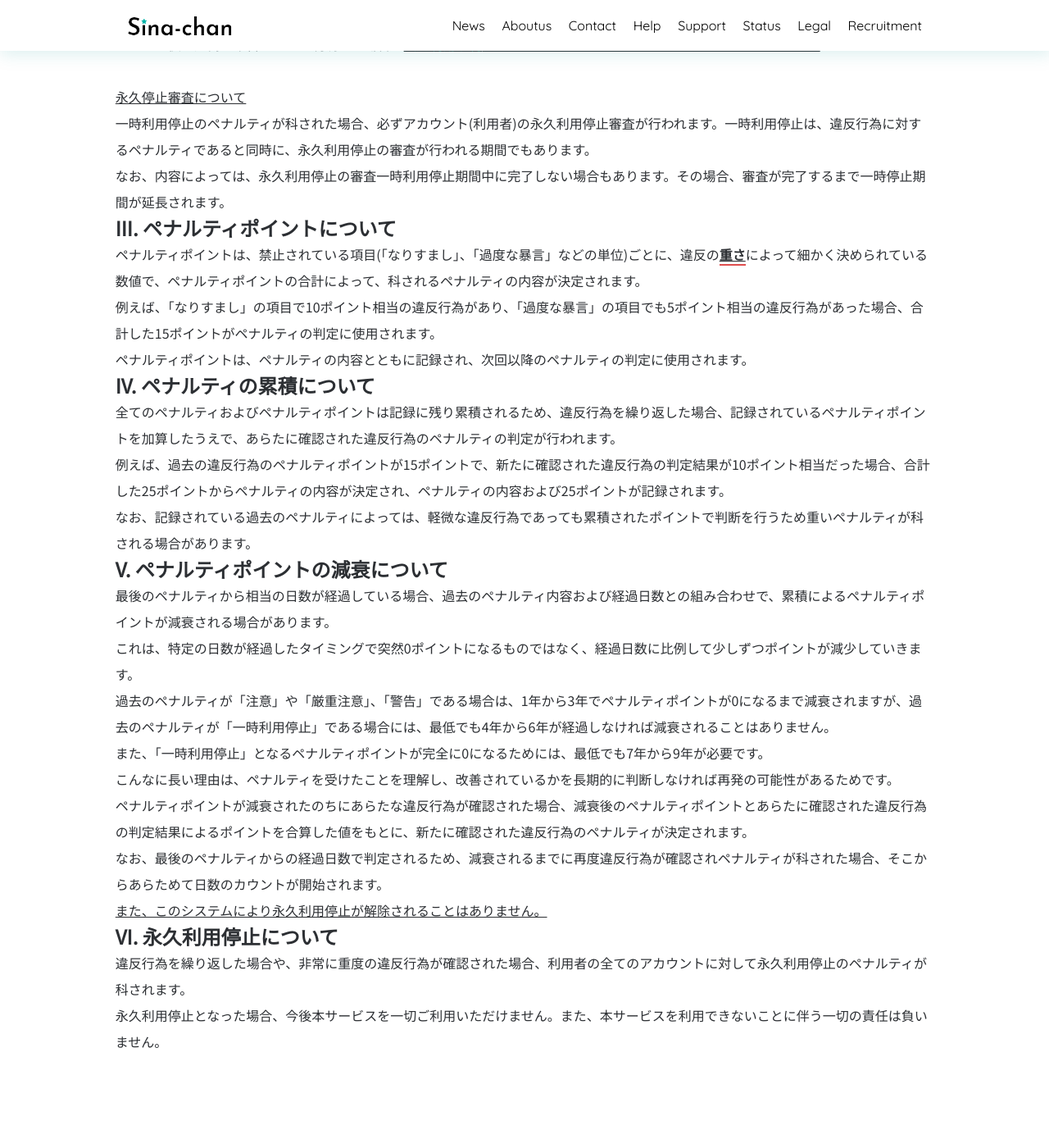
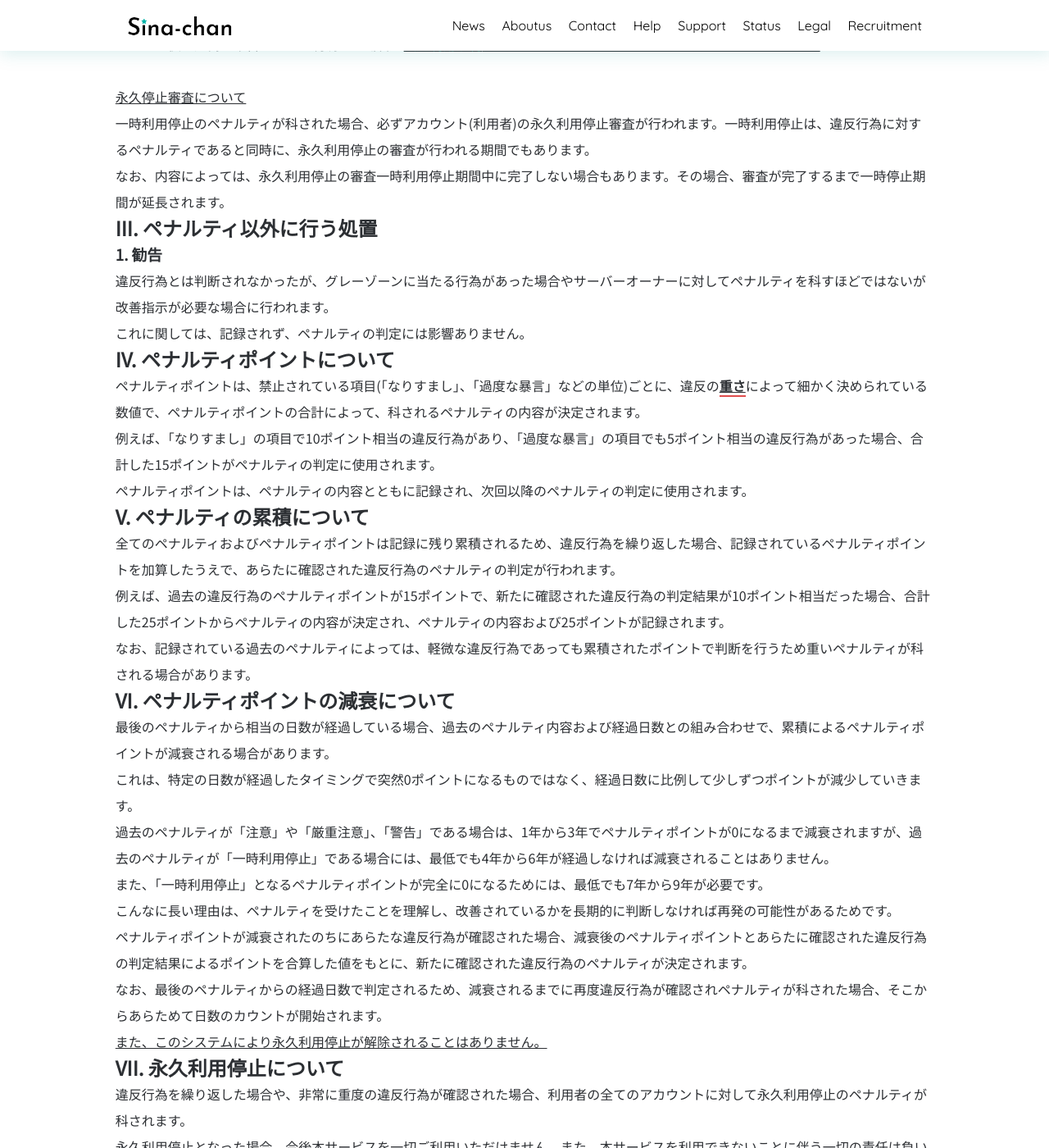
Before and after one commit to SinaKitagami/sinakitagami.github.io, a Jekyll site: the page built from _posts/legal/2023-05-14-penalty.md, in a window 1280 px wide and 1400 px high, scrolled down 1544 px. Shown: the whole window at 82% size. Built offline with Jekyll 4.4.1, drawn with Linux system fonts in a browser that asks for light colours; nearby versions of some CDN libraries; a script that is not in the unit is left out.

Commit message:
legal update

```diff
--- a/_posts/legal/2023-05-14-penalty.md
+++ b/_posts/legal/2023-05-14-penalty.md
@@ -43,18 +43,24 @@ categories:
 
 「一時利用停止」は、重度な違反行為が確認された場合に科せられるペナルティです。一時利用停止のペナルティが科せられた場合、一時停止期間中本サービスの全てをご利用いただけません。<br>一時停止期間は、「10日間」「20日間」「30日間」の3種類があり、違反行為の重さに応じて決定され、過去に「注意」や「厳重注意」、「警告」が科されたことがない場合でも、違反行為の内容によっては一時利用停止となる場合もあります。<br><br><u>一時停止期間について</u><br>一時利用停止のペナルティが科された場合、直ちに利用停止となりますが、一時停止期間は、翌日午前0:00から起算されます。<br>例えば、4月2日18:00に10日間のペナルティが科された場合、翌日4月3日0:00までの6時間とそこから10日間の、合計10日と6時間ご利用いただけなくなります。<br><br><u>一時利用停止の範囲について</u><br>一時利用停止期間中、利用者の全てのアカウントで利用停止となります。<br>ただし、運営が全てのサブアカウントを発見することは不可能なため、ペナルティを科す際に利用者からの自己申告となります。<br>ただし、後に虚偽の申告であると判明した場合、<u><a href="{{site.url}}/legal/tos" class="a-orange">共通利用規約</a>違反となり、より重いペナルティを科すことがあります。</u><br><br><u>永久停止審査について</u><br>一時利用停止のペナルティが科された場合、必ずアカウント(利用者)の永久利用停止審査が行われます。一時利用停止は、違反行為に対するペナルティであると同時に、永久利用停止の審査が行われる期間でもあります。<br>なお、内容によっては、永久利用停止の審査一時利用停止期間中に完了しない場合もあります。その場合、審査が完了するまで一時停止期間が延長されます。
 
-## III. ペナルティポイントについて
+## III. ペナルティ以外に行う処置
+
+### 1. 勧告
+
+違反行為とは判断されなかったが、グレーゾーンに当たる行為があった場合やサーバーオーナーに対してペナルティを科すほどではないが改善指示が必要な場合に行われます。<br>これに関しては、記録されず、ペナルティの判定には影響ありません。
+
+## IV. ペナルティポイントについて
 
 ペナルティポイントは、禁止されている項目(「なりすまし」、「過度な暴言」などの単位)ごとに、違反の**<u>重さ</u>**によって細かく決められている数値で、ペナルティポイントの合計によって、科されるペナルティの内容が決定されます。<br>例えば、「なりすまし」の項目で10ポイント相当の違反行為があり、「過度な暴言」の項目でも5ポイント相当の違反行為があった場合、合計した15ポイントがペナルティの判定に使用されます。<br>ペナルティポイントは、ペナルティの内容とともに記録され、次回以降のペナルティの判定に使用されます。
 
-## IV. ペナルティの累積について
+## V. ペナルティの累積について
 
 全てのペナルティおよびペナルティポイントは記録に残り累積されるため、違反行為を繰り返した場合、記録されているペナルティポイントを加算したうえで、あらたに確認された違反行為のペナルティの判定が行われます。<br>例えば、過去の違反行為のペナルティポイントが15ポイントで、新たに確認された違反行為の判定結果が10ポイント相当だった場合、合計した25ポイントからペナルティの内容が決定され、ペナルティの内容および25ポイントが記録されます。<br>なお、記録されている過去のペナルティによっては、軽微な違反行為であっても累積されたポイントで判断を行うため重いペナルティが科される場合があります。
 
-## V. ペナルティポイントの減衰について
+## VI. ペナルティポイントの減衰について
 
 最後のペナルティから相当の日数が経過している場合、過去のペナルティ内容および経過日数との組み合わせで、累積によるペナルティポイントが減衰される場合があります。<br>これは、特定の日数が経過したタイミングで突然0ポイントになるものではなく、経過日数に比例して少しずつポイントが減少していきます。<br>過去のペナルティが「注意」や「厳重注意」、「警告」である場合は、1年から3年でペナルティポイントが0になるまで減衰されますが、過去のペナルティが「一時利用停止」である場合には、最低でも4年から6年が経過しなければ減衰されることはありません。<br>また、「一時利用停止」となるペナルティポイントが完全に0になるためには、最低でも7年から9年が必要です。<br>こんなに長い理由は、ペナルティを受けたことを理解し、改善されているかを長期的に判断しなければ再発の可能性があるためです。<br>ペナルティポイントが減衰されたのちにあらたな違反行為が確認された場合、減衰後のペナルティポイントとあらたに確認された違反行為の判定結果によるポイントを合算した値をもとに、新たに確認された違反行為のペナルティが決定されます。<br>なお、最後のペナルティからの経過日数で判定されるため、減衰されるまでに再度違反行為が確認されペナルティが科された場合、そこからあらためて日数のカウントが開始されます。<br><u>また、このシステムにより永久利用停止が解除されることはありません。</u>
 
-## VI. 永久利用停止について
+## VII. 永久利用停止について
 
 違反行為を繰り返した場合や、非常に重度の違反行為が確認された場合、利用者の全てのアカウントに対して永久利用停止のペナルティが科されます。<br>永久利用停止となった場合、今後本サービスを一切ご利用いただけません。また、本サービスを利用できないことに伴う一切の責任は負いません。
```
Also changed, not shown: _posts/legal/2023-06-28-gchat-tos.md (+3 -2 lines), _posts/legal/2023-06-28-tos.md (+2 -0 lines), _posts/legal/2023-10-04-use-guideline.md (+3 -0 lines).
